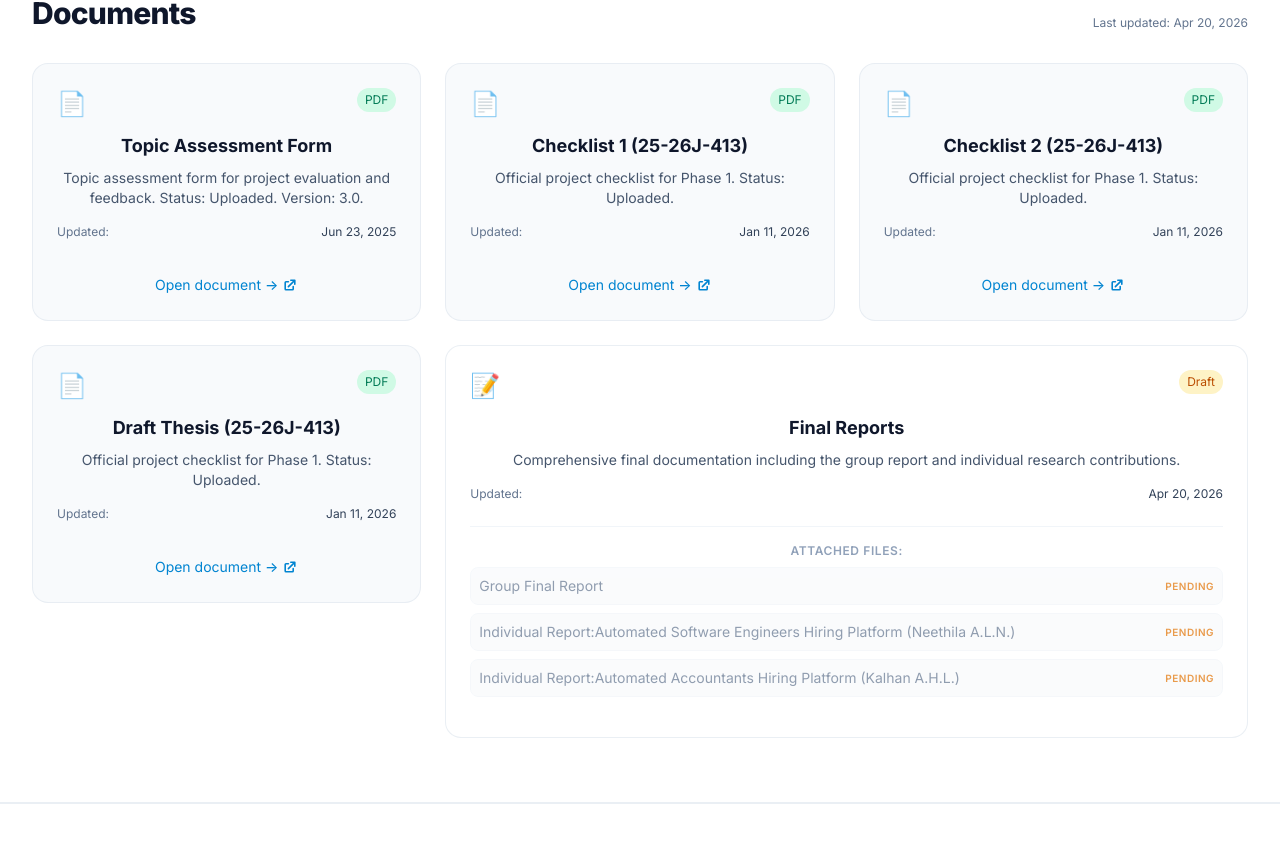
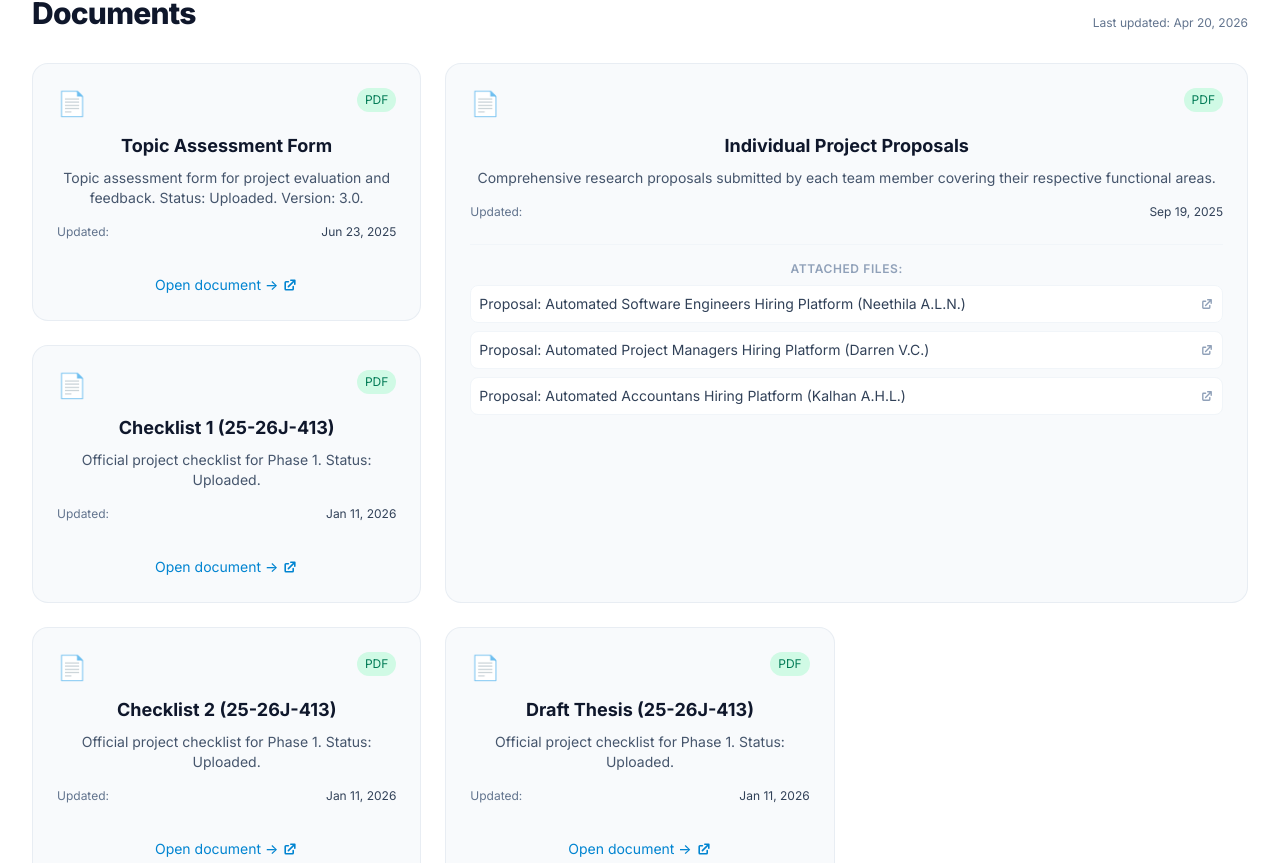
Before and after one commit to Nesandu123/Hiring, a React (Vite) app: page / in a window 1280 px wide. Shown: the part 2471-3334 px from the top of the page. Built offline with nearby package versions, Linux system fonts and the light colour scheme; no server answers.

Commit message:
Update final presentation status and add individual project proposals with links

```diff
--- a/src/components/Presentations/Presentations.tsx
+++ b/src/components/Presentations/Presentations.tsx
@@ -25,7 +25,7 @@ const presentationSlots = [
     title: "Final Presentation",
     description: "Complete system showcase and final project defense.",
     link: "https://canva.link/zuw90r5tyfa1jp0",
-    status: "planned",
+    status: "Completed",
   },
 ];
 
--- a/src/data/index.ts
+++ b/src/data/index.ts
@@ -126,36 +126,32 @@ export const documents: Document[] = [
     lastUpdated: new Date("2025-06-23"),
   },
 
-  // {
-  //   title: "Individual Project Proposals",
-  //   description:
-  //     "Comprehensive research proposals submitted by each team member covering their respective functional areas.",
-  //   status: "completed",
-  //   fileType: "PDF",
-  //   lastUpdated: new Date("2025-09-19"),
-  //   subDocuments: [
-  //     {
-  //       title: "Proposal: Evaluation of Answers (Lokuhewage M.M)",
-  //       link: "https://drive.google.com/file/d/1Ro0YBu4iTzlEwlIGEETJdXBQnMR0uRDy/view?usp=drive_link",
-  //       status: "completed",
-  //     },
-  //     {
-  //       title: "Proposal: Sinhala Document Processing (Ranaweera P.H.K)",
-  //       link: "https://drive.google.com/file/d/12lOz06qVKUM5VRsJAYojlRxBuqWjF_bI/view?usp=drive_link",
-  //       status: "completed",
-  //     },
-  //     {
-  //       title: "Proposal: Resource‑Based Q&A - Text (Jayananda L.V.O.R)",
-  //       link: "https://drive.google.com/file/d/18cIblzscCTYRWEnpFyFEdo5gzR1WctpA/view?usp=drive_link",
-  //       status: "completed",
-  //     },
-  //     {
-  //       title: "Proposal: Resource‑Based Q&A - Voice (Sathsara T.T.D)",
-  //       link: "https://drive.google.com/file/d/1hMqGEa24OGd42w3lv7TkcfJr2SRNA84B/view?usp=drive_link",
-  //       status: "completed",
-  //     },
-  //   ],
-  // },
+  {
+    title: "Individual Project Proposals",
+    description:
+      "Comprehensive research proposals submitted by each team member covering their respective functional areas.",
+    status: "completed",
+    fileType: "PDF",
+    lastUpdated: new Date("2025-09-19"),
+    subDocuments: [
+      {
+        title: "Proposal: Automated Software Engineers Hiring Platform (Neethila A.L.N.)",
+        link: "https://mysliit.sharepoint.com/:b:/s/CDAPSubmissionCloud/IQBLr3I_yX-GQYiRXGnUQp-TAY54aPBb37qhTrXgGoeZ7H8?e=rb4qI9",
+        status: "completed",
+      },
+      {
+        title: "Proposal: Automated Project Managers Hiring Platform (Darren V.C.)",
+        link: "https://mysliit.sharepoint.com/:w:/s/CDAPSubmissionCloud/IQAErtOg21l2SJ7FuIfrN8-8AVdktqCpkL9yYqqnnYv7Ptk?e=qZmR5t",
+        status: "completed",
+      },
+      {
+        title: "Proposal: Automated Accountans  Hiring Platform (Kalhan A.H.L.)",
+        link: "https://drive.google.com/file/d/18cIblzscCTYRWEnpFyFEdo5gzR1WctpA/view?usp=drive_link",
+        status: "completed",
+      },
+
+    ],
+  },
 
   {
     title: "Checklist 1 (25-26J-413)",
```
